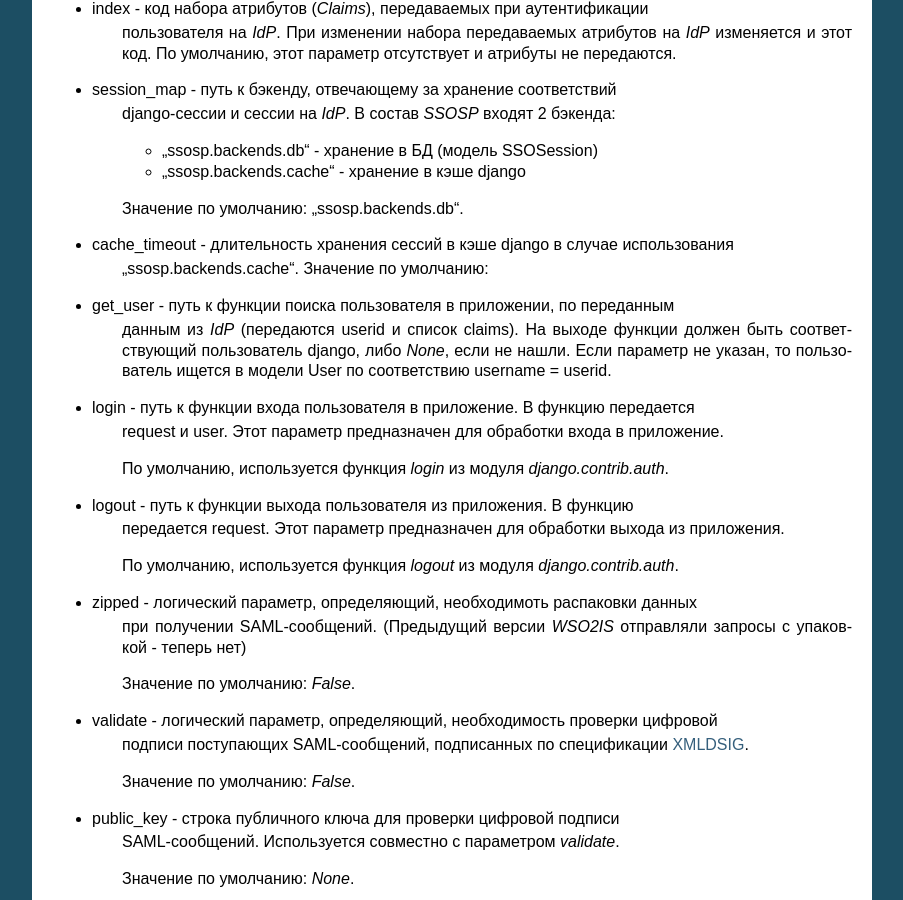
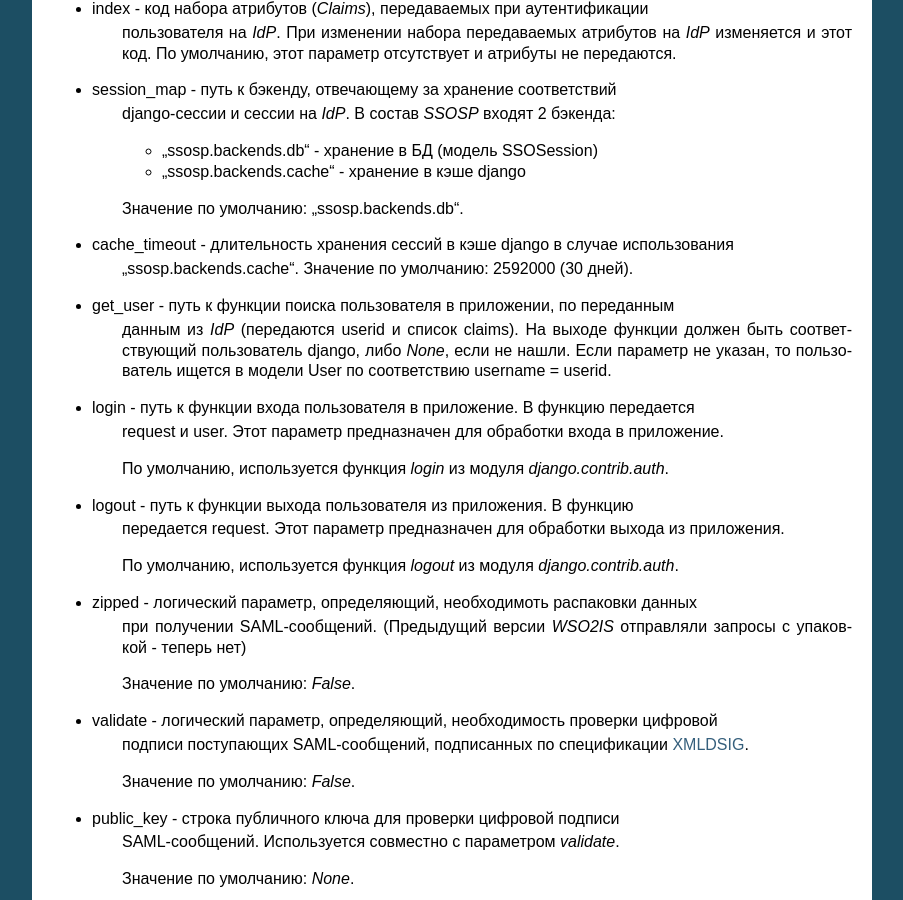
Before and after one commit to barsgroup/m3-ssosp, a Sphinx documentation site: the page built from docs/source/install.rst, in a window 1280 px wide and 900 px high, scrolled down 1565 px. Shown: the whole window, without its empty margins (198-1101 px from the left). Built offline with Sphinx 7.4.7, drawn with Linux system fonts in a browser that asks for light colours.

Commit message:
Поправил документацию

```diff
--- a/docs/source/install.rst
+++ b/docs/source/install.rst
@@ -109,7 +109,7 @@ https://bitbucket.org/barsgroup/ssosp/downloads
     Значение по умолчанию: 'ssosp.backends.db'.
 
 * cache_timeout - длительность хранения сессий в кэше django в случае использования
-    'ssosp.backends.cache'. Значение по умолчанию:
+    'ssosp.backends.cache'. Значение по умолчанию: 2592000 (30 дней).
 
 * get_user - путь к функции поиска пользователя в приложении, по переданным
     данным из *IdP* (передаются userid и список claims). На выходе функции
```
